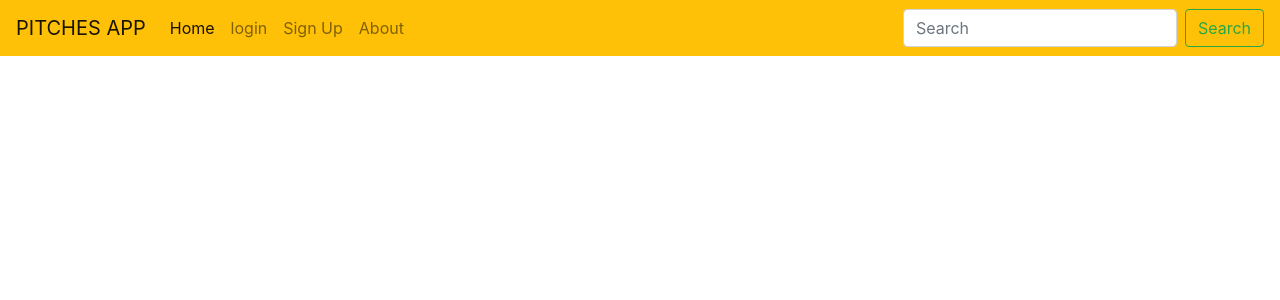
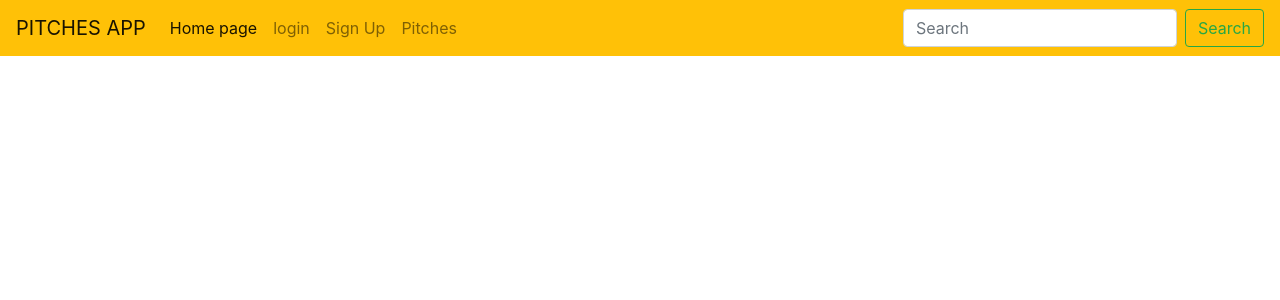
Before and after one commit to michael-creator/my-app, a Flask app: page / in a window 1280 px wide. Shown: the top 300 px of the page. Run offline with Flask 2, Linux system fonts and the light colour scheme; some libraries are stand-ins or nearby versions.

Commit message:
renaming of home to homepage,changed the about html to pitches

```diff
--- a/templates/navbar.html
+++ b/templates/navbar.html
@@ -9,7 +9,7 @@
         <div class="collapse navbar-collapse" id="navbarSupportedContent">
           <ul class="navbar-nav mr-auto">
             <li class="nav-item active">
-              <a class="nav-link" href="/home">Home <span class="sr-only">(current)</span></a>
+              <a class="nav-link" href="/homepage">Home page <span class="only"></span></a>
             </li>
             <li class="nav-item">
               <a class="nav-link" href="/login">login</a>
@@ -18,7 +18,7 @@
                     <a class="nav-link" href="/signup">Sign Up</a>
             </li>
             <li class="nav-item">
-                    <a class="nav-link" href="/about">About</a>
+                    <a class="nav-link" href="/pitches">Pitches</a>
 
 
             </li>
```
